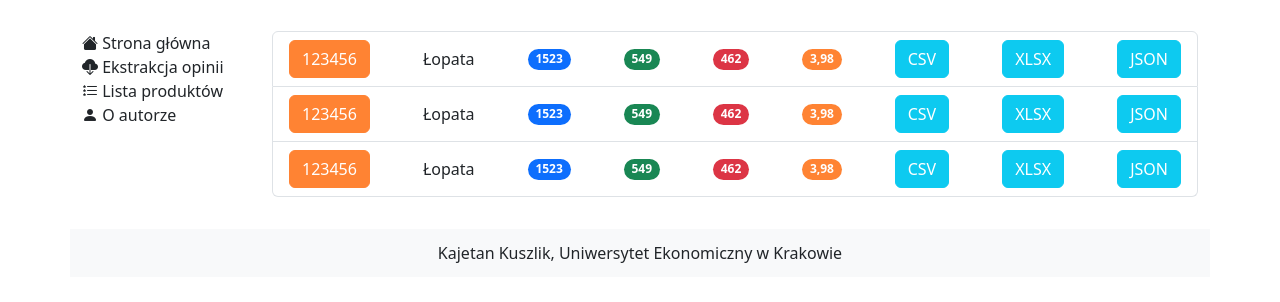
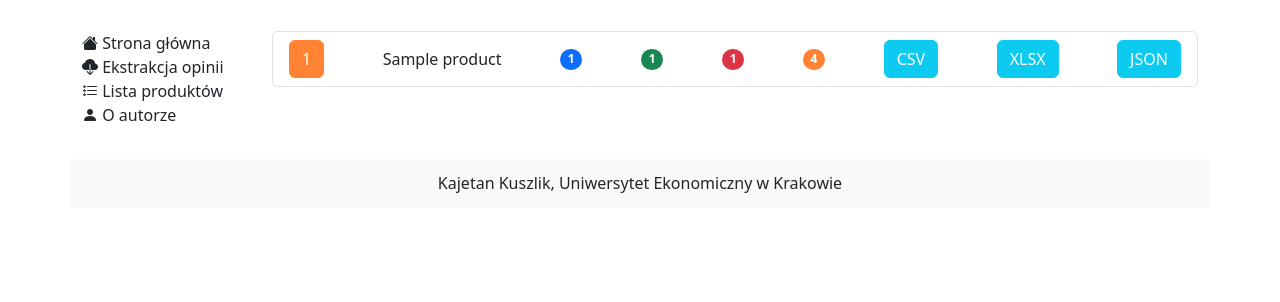
Before and after one commit to KajTan4/CeneoWebScraper, a Flask app: template app/templates/products.html in a window 1280 px wide. Shown: the part 95-397 px from the top of the page. Run offline with Flask 3, Linux system fonts and the light colour scheme; the template is opened without the code that fills it: most values are stand-ins (such as "Sample title", 1, 10 or a date in 2020); some libraries are stand-ins or nearby versions.

Commit message:
uzupełnie do 04.06.2025 KK

```diff
--- a/app.py
+++ /dev/null
@@ -1,8 +0,0 @@
-from flask import Flask, render_template
-
-app = Flask(__name__)
-
-@app.route("/")
-@app.route("/<name>")
-def hello(name = "World"):
-    return render_template("index.html", name = name)
--- a/app/forms.py
+++ b/app/forms.py
@@ -1,13 +1,12 @@
 from wtforms import Form, StringField, SubmitField, validators
 
 class ProductForm(Form):
-    def __init__(self):
         product_id = StringField("Identyfikator produktu",
                                  name='product_id',
                                  id='product_id',
                                  validators=[
                                      validators.DataRequired(message="Kod produktu jest wymagany"),
-                                     validators.Regexp("^[0-0]*$",message="Kod produkt może zawierać"),
-                                     validators.Length(min=5, max = 10, message="Kod produktu powinien ")
+                                     validators.Regexp("^[0-9]*$",message="Kod produkt może zawierać jedynie cyfry"),
+                                     validators.Length(min=5, max = 10, message="Kod produktu powinien miec od 5 do 10 znaków ")
                                  ])
         submit = SubmitField("Pobierz opinie")
--- a/app/models/review.py
+++ b/app/models/review.py
@@ -33,14 +33,14 @@ class Review:
         self.purchase_date = purchase_date
 
 def __str__(self):
-    return "\n".joint([f"{feature}: {getattr(self, feature)}" for feature in self.review_schema.keys()])
+    return "\n".join([f"{feature}: {getattr(self, feature)}" for feature in self.review_schema.keys()])
 
 def to_dict(self):
     return {feature.getattr(self, feature) for feature in self.review_schema.keys()}
 
 def  from_dict(self,review_dict):
     for key in self.review_scheme.keys():
-        setattr(self,key,review_dict(key))
+        setattr(self,key,review_dict[key])
 
 def extract_features(self, review):
     for key, value in self.review_schema.items():
--- a/app/templates/products.html
+++ b/app/templates/products.html
@@ -2,38 +2,18 @@
 {% block title %}Lista produktów{% endblock %}
 {% block content %}
 <ul class="list-group">
+    {% for product in products %}
     <li class="list-group-item d-flex justify-content-between align-items-center">
-        <a type="button" class="btn btn-ceneo" href="{{url_for('product', product_id=1523)}}">123456</a>
-        <span>Łopata</span>
-        <span class="badge bg-primary rounded-pill">1523</span>
-        <span class="badge bg-success rounded-pill">549</span>
-        <span class="badge bg-danger rounded-pill">462</span>
-        <span class="badge bg-ceneo rounded-pill">3,98</span>
+        <a type="button" class="btn btn-ceneo" href="{{url_for('product', product_id=product.product_id)}}">{{product.product_id}}</a>
+        <span>{{product.product_name}}</span>
+        <span class="badge bg-primary rounded-pill">{{product.stats.reviews_count}}</span>
+        <span class="badge bg-success rounded-pill">{{product.stats.pros_count}}</span>
+        <span class="badge bg-danger rounded-pill">{{product.stats.cons_count}}</span>
+        <span class="badge bg-ceneo rounded-pill">{{product.stats.average_stars}}</span>
         <a type="button" class="btn btn-info" href="#">CSV</a>
         <a type="button" class="btn btn-info" href="#">XLSX</a>
         <a type="button" class="btn btn-info" href="#">JSON</a>
     </li>
-    <li class="list-group-item d-flex justify-content-between align-items-center">
-        <a type="button" class="btn btn-ceneo" href="{{url_for('product', product_id=1523)}}">123456</a>
-        <span>Łopata</span>
-        <span class="badge bg-primary rounded-pill">1523</span>
-        <span class="badge bg-success rounded-pill">549</span>
-        <span class="badge bg-danger rounded-pill">462</span>
-        <span class="badge bg-ceneo rounded-pill">3,98</span>
-        <a type="button" class="btn btn-info" href="#">CSV</a>
-        <a type="button" class="btn btn-info" href="#">XLSX</a>
-        <a type="button" class="btn btn-info" href="#">JSON</a>
-    </li>
-    <li class="list-group-item d-flex justify-content-between align-items-center">
-        <a type="button" class="btn btn-ceneo" href="{{url_for('product', product_id=1523)}}">123456</a>
-        <span>Łopata</span>
-        <span class="badge bg-primary rounded-pill">1523</span>
-        <span class="badge bg-success rounded-pill">549</span>
-        <span class="badge bg-danger rounded-pill">462</span>
-        <span class="badge bg-ceneo rounded-pill">3,98</span>
-        <a type="button" class="btn btn-info" href="#">CSV</a>
-        <a type="button" class="btn btn-info" href="#">XLSX</a>
-        <a type="button" class="btn btn-info" href="#">JSON</a>
-    </li>
+    {% endfor %}
 </ul>
 {% endblock %}
```
Also changed, not shown: app/models/product.py (+25 -20 lines), app/routes.py (+22 -16 lines), app/templates/extract.html (+14 -4 lines), requirements.txt (added, +57 -0 lines).
